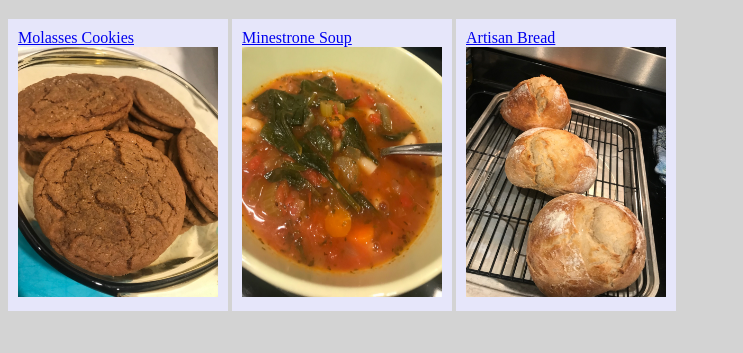
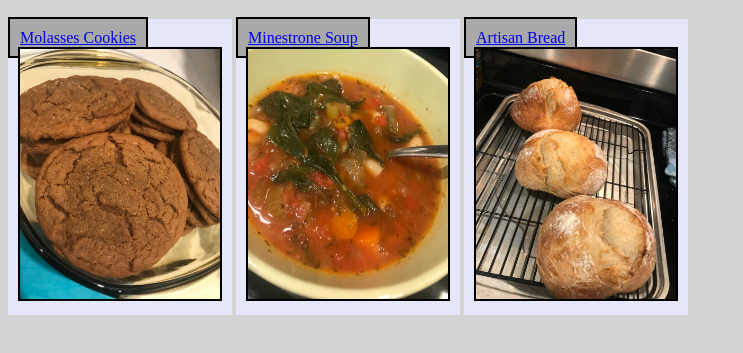
Before and after one commit to TheMonkeyLoses/odin-recipes, a plain HTML site: page index.html in a window 1280 px wide. Shown: the part 61-414 px from the top of the page, without its empty margins (0-743 px from the left). Drawn offline with Linux system fonts and the light colour scheme.

Commit message:
Style recipe cards

```diff
--- a/style.css
+++ b/style.css
@@ -10,3 +10,14 @@ img {
 }
 
 body {background-color: lightgray;}
+
+a {
+    background-color: darkgray;
+    padding: 10px;
+    margin-left: -10px;
+    margin-top: -10px;
+}
+
+img, a {
+    border: 2px solid black;
+}
```
